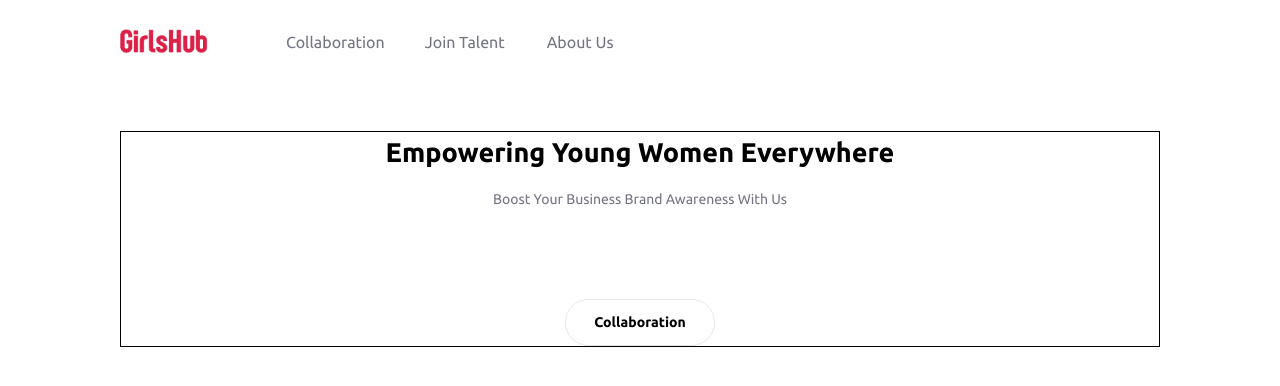
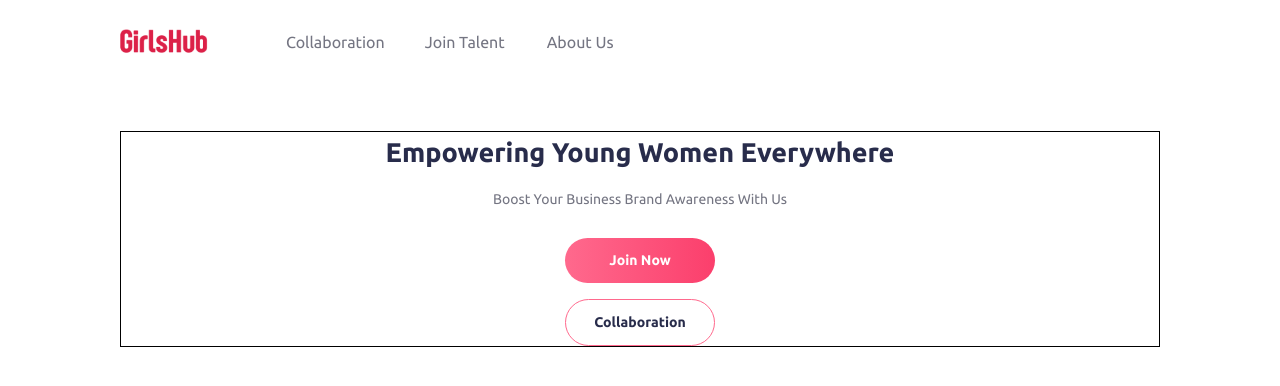
Before and after one commit to AbdanulIkhlas/girlshub, a React (Vite) app: page / in a window 1280 px wide. Shown: the top 386 px of the page. Built offline with nearby package versions, Linux system fonts and the light colour scheme.

Commit message:
konfigurasi warna

```diff
--- a/tailwind.config.js
+++ b/tailwind.config.js
@@ -11,14 +11,18 @@ export default {
       //   hp: "360px",
       // },
       colors: {
-        primary: "#2C946C", //eucalyptus
+        bigText: "#282C4B",
         textColor: "#747582",
+        borderPink50: "#FF698D",
       },
       boxShadow: {
         firstShadow: "0 4px 4px 0 rgba(0, 0, 0, 0.25)",
         cardShadow: "0 5px 16px 0 rgba(0, 0, 0, 0.15)",
         secondCardShadow:
           "rgba(0, 0, 0, 0.25) 0px 0.1em 0.1em, rgba(0, 0, 0, 0.25) 0px 0.125em 0.5em, rgba(255, 255, 255, 0.1) 0px 0px 0px 1px inset;",
+      },
+      backgroundImage: {
+        "gradient-to-right": "linear-gradient(to right, #FF698D, #FB3F6C)",
       },
       // borderRadius: {
       //   customRounded: "52% 48% 48% 52% / 50% 54% 46% 50% ",
```
